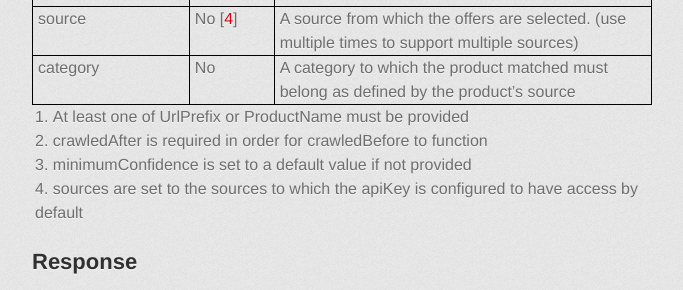
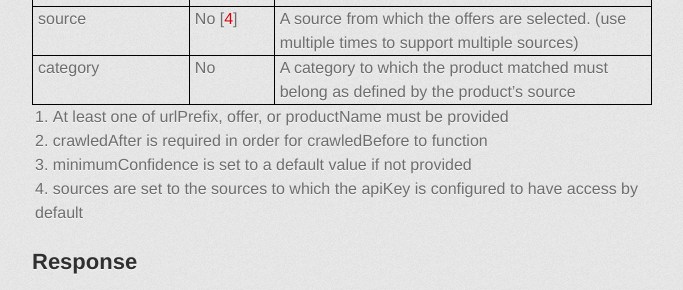
Before and after one commit to mulu/mulu.github.io, a Jekyll site: the page built from docs/api_overview.md, in a window 1280 px wide and 900 px high, scrolled down 1004 px. Shown: the part 152-442 px from the top of the window, without its empty margins (298-981 px from the left). Built offline with Jekyll 4.4.1, drawn with Linux system fonts in a browser that asks for light colours; some web fonts are replaced.

Commit message:
Offer is a valid search, adding to note 1

```diff
--- a/docs/api_overview.md
+++ b/docs/api_overview.md
@@ -35,7 +35,7 @@ parameters **MUST** be urlencoded.
 | source | No &#91;[4](#reqParam4)&#93; | A source from which the offers are selected. (use multiple times to support multiple sources) |
 | category | No | A category to which the product matched must belong as defined by the product's source |
 
-1. At least one of UrlPrefix or ProductName must be provided<a name="reqParam1"> </a>
+1. At least one of urlPrefix, offer, or productName must be provided<a name="reqParam1"> </a>
 2. crawledAfter is required in order for crawledBefore to function<a name="reqParam2"> </a>
 3. minimumConfidence is set to a default value if not provided<a name="reqParam3"> </a>
 4. sources are set to the sources to which the apiKey is configured to have access by default<a name="reqParam4"> </a>
```
